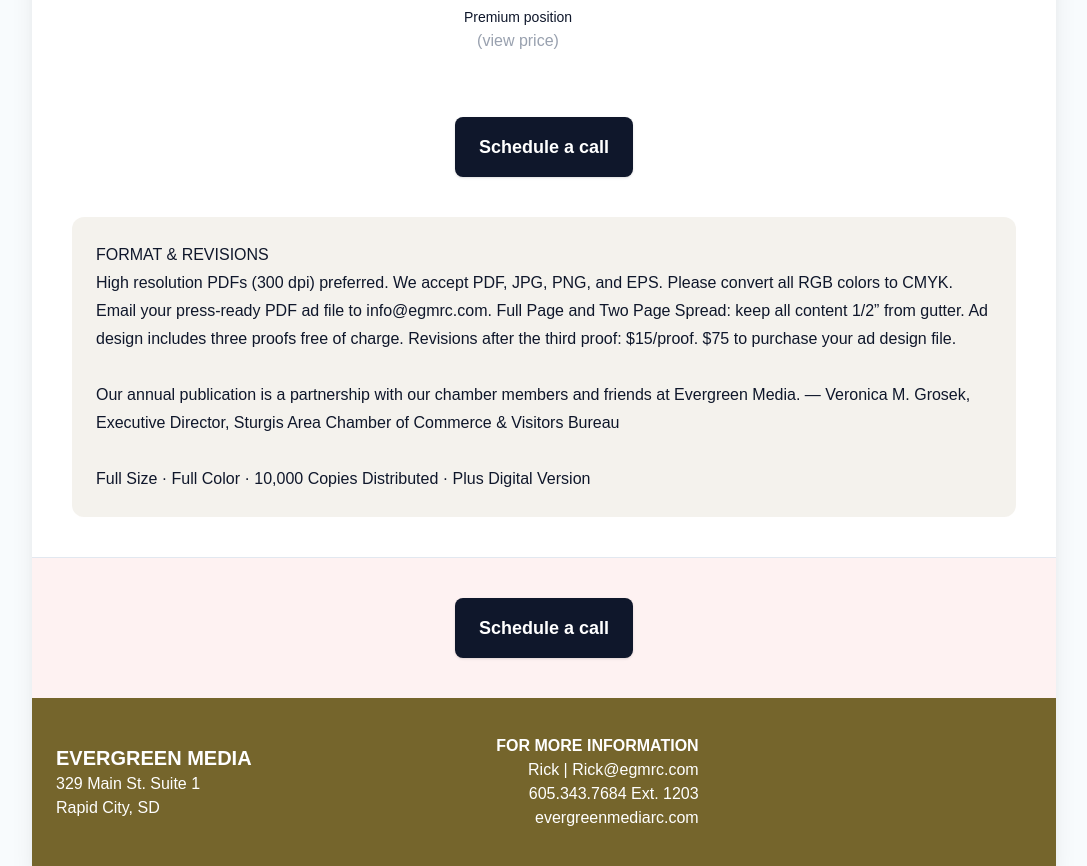
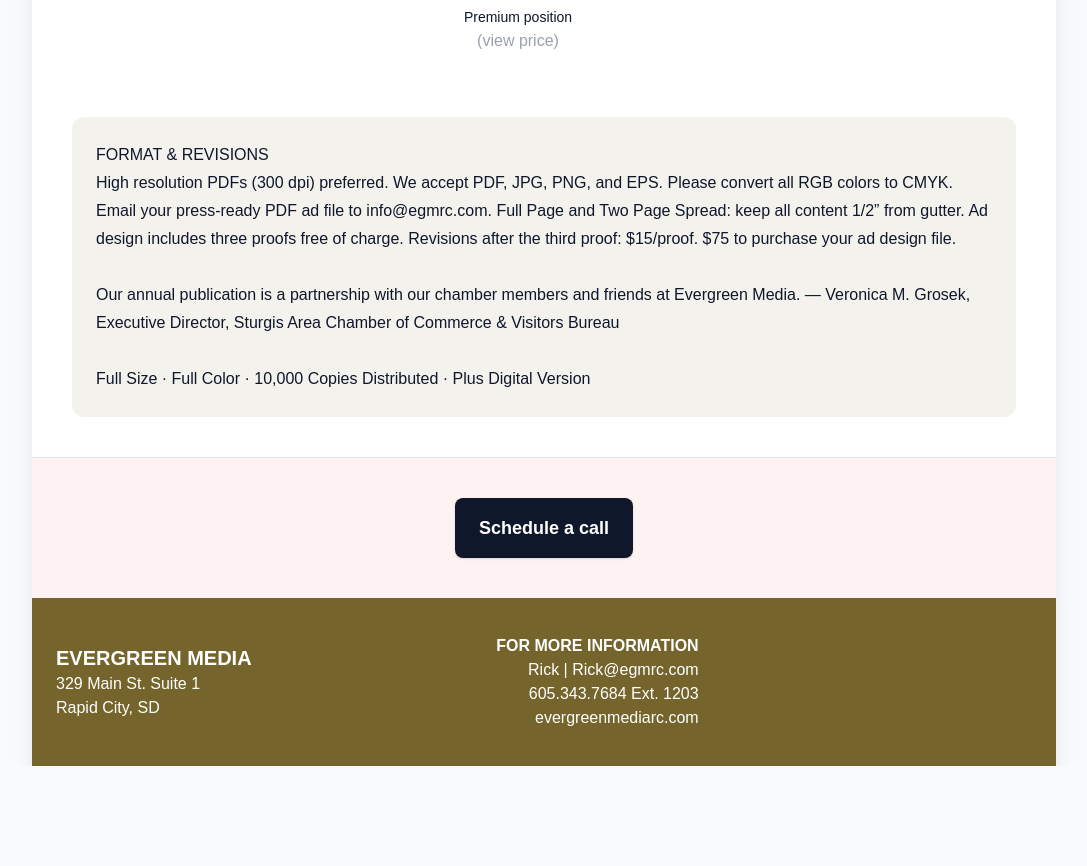
Before and after one commit to evergreendev/media-kits, a Next.js app: page /sturgis-57785/media-kit in a window 1280 px wide. Shown: the part 2003-2869 px from the top of the page, without its empty margins (96-1183 px from the left). After the commit the page ends 2769 px from the top, so only its background shows below. Built offline with nearby package versions, Linux system fonts and the light colour scheme.

Commit message:
Add click to call to media kit

```diff
--- a/app/components/PrintMediaKit.tsx
+++ b/app/components/PrintMediaKit.tsx
@@ -92,7 +92,7 @@
                                                                              tag={`${kit.slug}: ${row[0]}`}/>)}
             </div>
         </section>
-        {kit.slug === "impact-magazine" ? <div className="px-5 pb-10 sm:px-10"><ImpactCTA/></div> : kit.reservation && <div className="px-5 pb-10 text-center sm:px-10"><a href={kit.reservation.href}
+        {kit.slug === "impact-magazine" ? <div className="px-5 pb-10 sm:px-10"><ImpactCTA/></div> : kit.slug !== "sturgis-57785" && kit.reservation && <div className="px-5 pb-10 text-center sm:px-10"><a href={kit.reservation.href}
             className="inline-flex rounded-lg bg-slate-900 px-6 py-4 text-lg font-bold text-white shadow-sm hover:bg-slate-700 focus-visible:outline-2 focus-visible:outline-offset-4">
             {kit.reservation.label}
         </a></div>}
```
